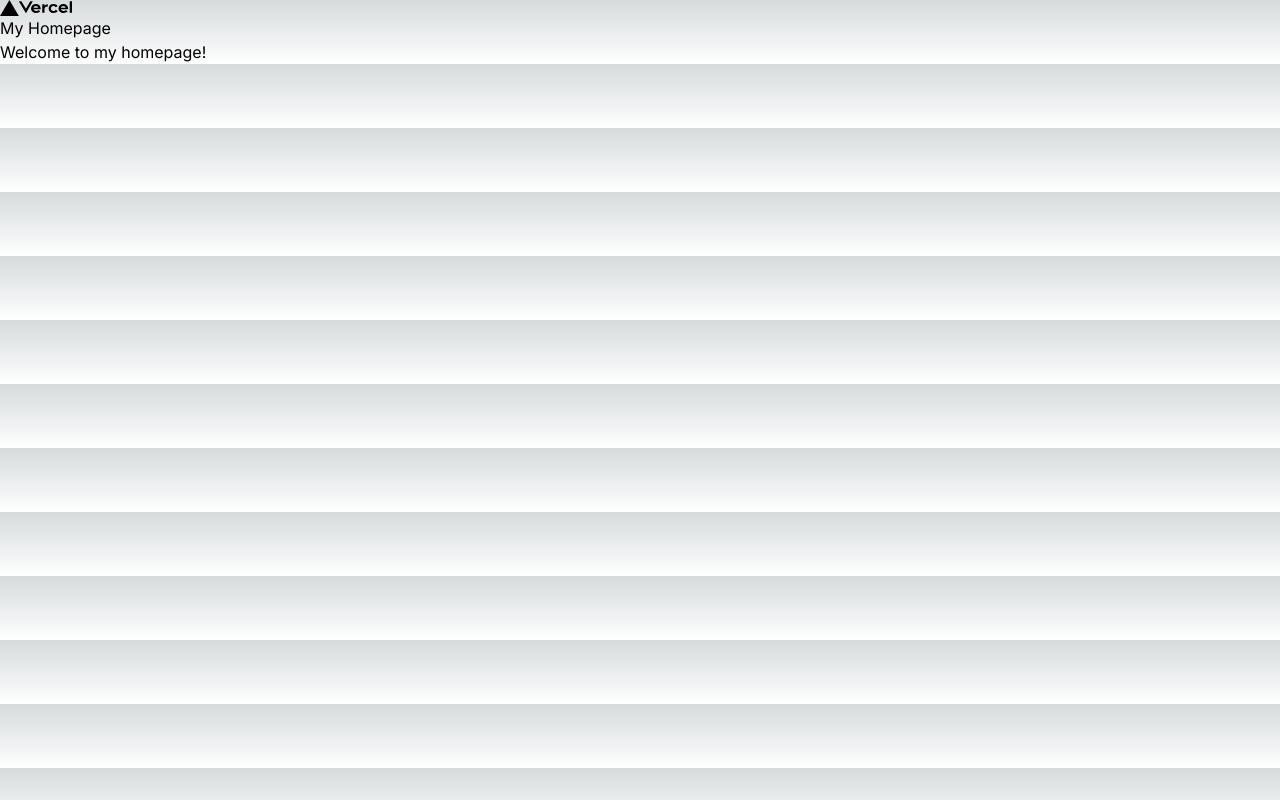
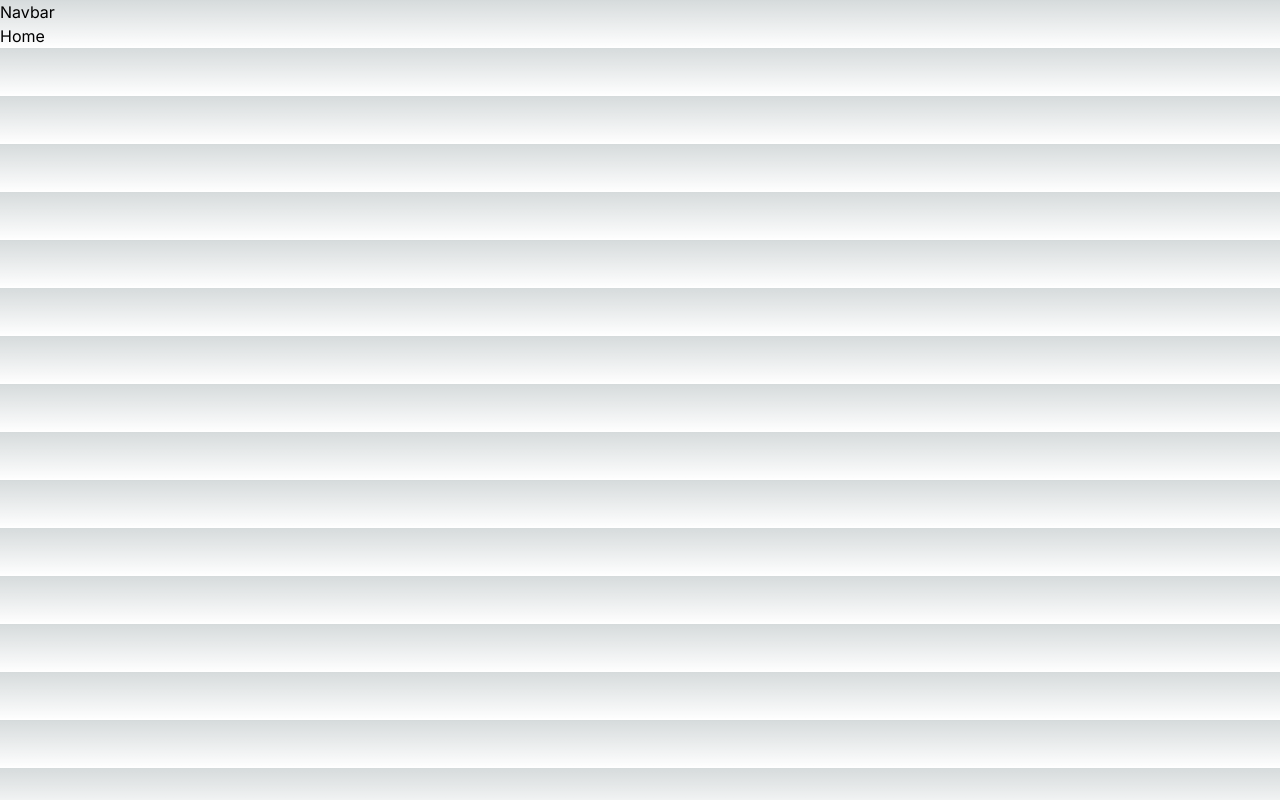
Before and after one commit to surajkabirath/nextjs_movie_app, a Next.js app: page / in a window 1280 px wide. Built offline with nearby package versions, Linux system fonts and the light colour scheme.

Commit message:
app page updated

```diff
--- a/src/app/layout.js
+++ b/src/app/layout.js
@@ -4,8 +4,8 @@ import "./globals.css";
 const inter = Inter({ subsets: ["latin"] });
 
 export const metadata = {
-  title: "Create Next App",
-  description: "Generated by create next app",
+  title: "Movie App",
+  description: "Generated by movie api",
 };
 
 export default function RootLayout({ children }) {
--- a/src/app/page.js
+++ b/src/app/page.js
@@ -1,11 +1,11 @@
+import Navbar from "@/component/Navbar";
 import Image from "next/image";
 
 export default function Home() {
   return (
     <div>
-      <Image src="/vercel.svg" alt="Vercel Logo" width={72} height={16} />
-      <h1>My Homepage</h1>
-      <p>Welcome to my homepage!</p>
+     <Navbar/>
+      <h1>Home</h1>
     </div>
   )
 }
```
